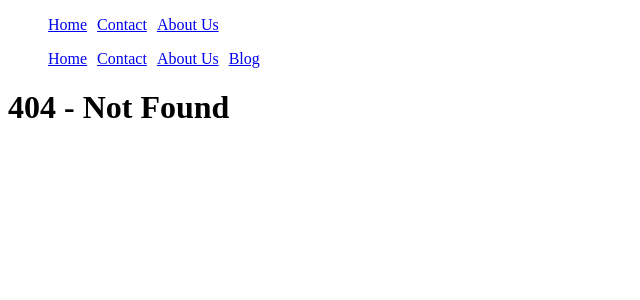
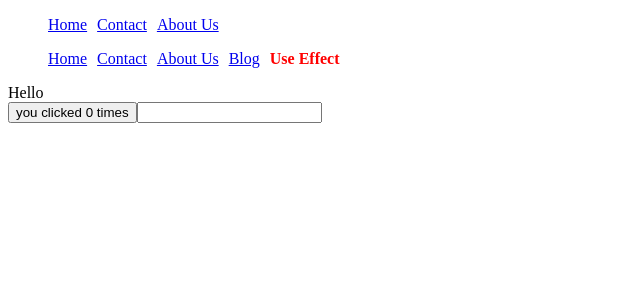
Before and after one commit to jumahmohammadi/reactCourse, a React (Vite) app: page /use-effect in a window 1280 px wide. Before the commit this address had no page. Shown: the top 300 px of the page, without its empty margins (0-640 px from the left). Built offline with nearby package versions, Linux system fonts and the light colour scheme.

Commit message:
Lesson 10 - UseEffect

```diff
--- a/package.json
+++ b/package.json
@@ -10,6 +10,7 @@
     "preview": "vite preview"
   },
   "dependencies": {
+    "axios": "^1.7.9",
     "react": "^18.3.1",
     "react-dom": "^18.3.1"
   },
--- a/src/components/App.jsx
+++ b/src/components/App.jsx
@@ -10,6 +10,9 @@ import NewPosts from './pages/blog/NewPosts.jsx';
 import VisitedPosts from './pages/blog/VisitedPosts.jsx';
 import PostDetail from './pages/blog/PostDetail.jsx';
 import Search from './pages/blog/Search.jsx';
+import Style from './Style.jsx';
+import Register from './Register.jsx';
+import Effect from './Effect.jsx';
 
 
 function App() {
@@ -26,6 +29,9 @@ function App() {
         </Route>
         <Route path='/post-detail/:post_id' Component={PostDetail}></Route>
         <Route path='/search' Component={Search}></Route>
+        <Route path='/style' Component={Style}></Route>
+        <Route path='/register' Component={Register}></Route>
+        <Route path='/use-effect' Component={Effect}></Route>
         <Route path='*' Component={NotFound}></Route>
     </Routes>
 
--- /dev/null
+++ b/src/components/Effect.jsx
@@ -0,0 +1,26 @@
+import { useEffect,useState } from "react"
+
+export default function Effect() {
+  const [counter,setCounter]=useState(0);
+  const [name,setName]=useState("");
+
+//   useEffect(function(){
+//      console.log("Component mounted");
+//   },[name])
+
+     useEffect(function(){
+         console.log("Component mounted");
+
+         return ()=>{
+            console.log("component unmount")
+         }
+      },[])
+
+  return (
+    <div>
+        <div>Hello {name}</div>
+        <button onClick={()=>setCounter(counter+1)}>you clicked {counter} times</button>
+        <input type="text" onChange={(e)=>setName(e.target.value)} />
+    </div>
+  )
+}
--- a/src/components/Register.jsx
+++ b/src/components/Register.jsx
@@ -3,6 +3,7 @@ import {useState} from 'react';
 function Register(){
 	const [formData,setFormData]=useState({firstname:'',lastname:'',age:''});
 
+	console.log(formData)
 
 	return (
 	   <>
--- a/src/components/Style.jsx
+++ b/src/components/Style.jsx
@@ -16,6 +16,7 @@ function Style (){
 	       <h1 style={titleStyle} >Style2 </h1>
 		   <div className="banner">Banner</div>
 		   <section className={mystyle.section}></section>
+		   <section className={mystyle2.section}></section>
 	   </div>
 	)
 
--- a/src/components/pages/Header.jsx
+++ b/src/components/pages/Header.jsx
@@ -28,6 +28,9 @@ function Header(){
                 <li>
                     <NavLink to="/blog">Blog</NavLink>
                 </li>
+                <li>
+                    <NavLink to="/use-effect">Use Effect</NavLink>
+                </li>
               </ul>
         </div>
     )
```
Also changed, not shown: 1 other file (tests, documents, lock files or other folders).
